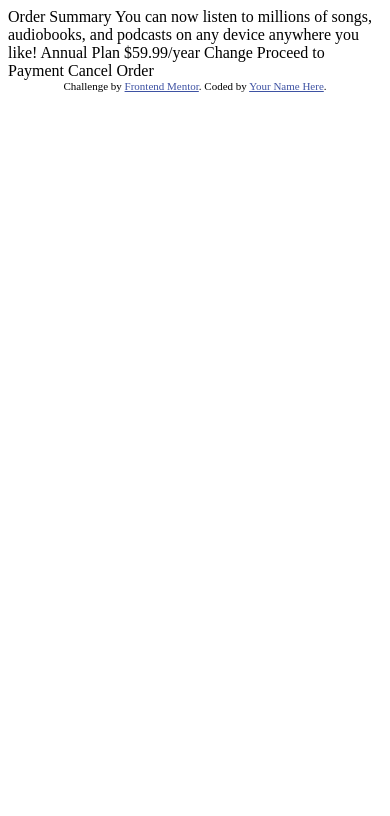
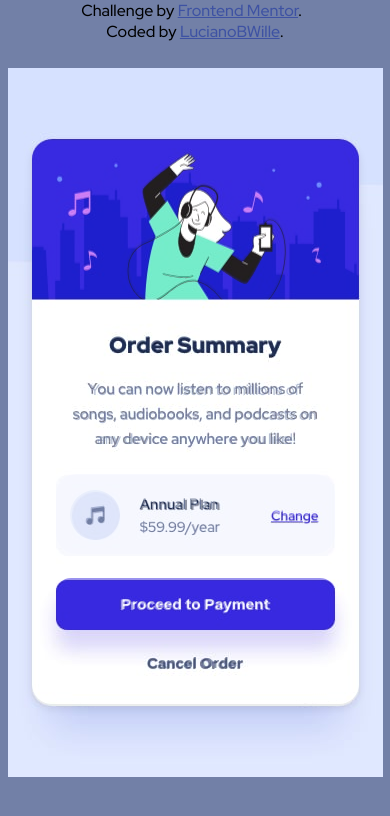
Before and after one commit to LucianoBWille/Order-summary-component-FrontendMentorChallenge, a plain HTML site: page index.html in a window 390 px wide. Drawn offline with Linux system fonts and the light colour scheme.

Commit message:
FEAT mobile finished

```diff
--- a/index.html
+++ b/index.html
@@ -1,37 +1,64 @@
 <!DOCTYPE html>
 <html lang="en">
   <head>
-  <meta charset="UTF-8">
-  <meta name="viewport" content="width=device-width, initial-scale=1.0"> <!-- displays site properly based on user's device -->
+    <meta charset="UTF-8" />
+    <meta name="viewport" content="width=device-width, initial-scale=1.0" />
+    <!-- displays site properly based on user's device -->
 
-  <link rel="icon" type="image/png" sizes="32x32" href="./images/favicon-32x32.png">
+    <link
+      rel="icon"
+      type="image/png"
+      sizes="32x32"
+      href="./images/favicon-32x32.png"
+    />
 
     <title>Frontend Mentor | Order summary card</title>
 
     <!-- Feel free to remove these styles or customise in your own stylesheet 👍 -->
-  <style>
-    .attribution { font-size: 11px; text-align: center; }
-    .attribution a { color: hsl(228, 45%, 44%); }
-  </style>
+    <link rel="preconnect" href="https://fonts.googleapis.com" />
+    <link rel="preconnect" href="https://fonts.gstatic.com" crossorigin />
+    <link
+      href="https://fonts.googleapis.com/css2?family=Red+Hat+Display:wght@500;700;900&display=swap"
+      rel="stylesheet"
+    />
+    <link rel="stylesheet" href="style.css" />
   </head>
   <body>
+    <section class="card">
+      <img src="./images/illustration-hero.svg" alt="" />
+      <div class="container">
+        <h2>Order Summary</h2>
+        <p>
+          You can now listen to millions of songs, audiobooks, and podcasts on
+          any device anywhere you like!
+        </p>
+        <div class="plan">
+          <img src="./images/icon-music.svg" alt="" />
+          <div class="price">
+            <p>Annual Plan</p>
+            <p>$59.99/year</p>
+          </div>
+          <a href="#">Change</a>
+        </div>
+        <button class="pay">Proceed to Payment</button>
+        <button class="cancel">Cancel Order</button>
+      </div>
+    </section>
 
-  Order Summary
-
-  You can now listen to millions of songs, audiobooks, and podcasts on any
-  device anywhere you like!
-
-  Annual Plan
-  $59.99/year
-
-  Change
-
-  Proceed to Payment
-  Cancel Order
-
-  <div class="attribution">
-    Challenge by <a href="https://www.frontendmentor.io?ref=challenge" target="_blank">Frontend Mentor</a>.
-    Coded by <a href="#">Your Name Here</a>.
-  </div>
+    <section class="attribution">
+      <!-- &#160; is the space code -->
+      <span>
+        Challenge by&#160;<a
+          href="https://www.frontendmentor.io?ref=challenge"
+          target="_blank"
+          >Frontend Mentor</a
+        >. &#160;
+      </span>
+      <span>
+        Coded by&#160;<a href="https://github.com/LucianoBWille" target="_blank"
+          >LucianoBWille</a
+        >.
+      </span>
+    </section>
   </body>
 </html>
--- /dev/null
+++ b/style.css
@@ -0,0 +1,205 @@
+* {
+  margin: 0;
+  padding: 0;
+  box-sizing: border-box;
+}
+
+:root {
+  /* primary */
+  --pale-blue: hsl(225, 100%, 94%);
+  --bright-blue: hsl(245, 75%, 52%);
+  /* neutral */
+  --very-pale-blue: hsl(225, 100%, 98%);
+  --desaturated-blue: hsl(224, 23%, 55%);
+  --dark-blue: hsl(223, 47%, 23%);
+}
+
+body {
+  width: 100vw;
+  height: 100vh;
+  background-image: url(./design/mobile-design.jpg);
+  /* background-image: url(./design/desktop-design.jpg); */
+  background-repeat: no-repeat;
+  background-position: center;
+  background-color: var(--desaturated-blue);
+  display:flex;
+  justify-content: center;
+  align-items: center;
+  font-family: 'Red Hat Display', sans-serif;
+}
+
+.attribution {
+  position: fixed;
+  top: 0;
+  right: 0;
+  width: 100%;
+  display: block;
+  text-align: center;
+  color: var(--white);
+  /* font-size: 11px; */
+}
+
+.attribution span{
+  display: block;
+}
+
+.attribution a {
+  color: hsl(228, 45%, 44%);
+}
+
+.card {
+  opacity: 0.5;
+  max-width: 327px;
+  /* height: 570px; */
+  background-color: var(--card-background);
+  border-radius: 20px;
+  box-shadow: 0px 4px 10px rgba(0, 0, 0, 0.2);
+  margin: 24px;
+  /* border: 1px solid #000; */
+}
+
+.container {
+  padding: 24px;
+  padding-bottom: 15px;
+  text-align: center;
+}
+
+.card img {
+  display: block;
+  width: 100%;
+  height: auto;
+  border-radius: 20px 20px 0 0;
+}
+
+.card .image:hover .overlay {
+  opacity: 0.7;
+}
+
+.card .container h2 {
+  margin-top: 6px;
+  font-size: 22px;
+  font-weight: 900;
+  color: var(--dark-blue);
+}
+
+.card p {
+  margin-top: 19px;
+  color: var(--soft-blue);
+  font-size: 15px;
+  line-height: 1.55rem;
+  font-weight: 500;
+  padding: 0 13px;
+  color: var(--desaturated-blue);
+}
+
+.card .container .plan {
+  margin-top: 22px;
+  display: flex;
+  height: 80px;
+  padding: 16px 16px 14px 14px;
+  background-color: var(--very-pale-blue);
+  /* border: 1px solid #000; */
+  border-radius: 20px;
+}
+
+.card .container .plan img {
+  height: 100%;
+  width: auto;
+}
+
+.card .container .plan .price {
+  text-align: left;
+  padding: 3px 20px;
+}
+
+.card .container .plan .price p {
+  margin: 0;
+  padding: 0;
+  font-size: 15px;
+  line-height: 1.4rem;
+}
+
+.card .container .plan .price p:nth-child(1){
+  color: var(--dark-blue);
+  font-weight: 500;
+}
+
+.card .container .plan .price p:nth-child(2){
+  color: var(--desaturated-blue);
+  font-weight: 500;
+  font-size: 14.6px;
+}
+
+.card .container .plan a{
+  height: 100%;
+  width: 100%;
+  text-align: right;
+  margin-top: 16px;
+  font-size: 13.5px;
+  font-weight: 500;
+  color: var(--bright-blue)
+}
+
+.card .container button {
+  width: 100%;
+  font-size: 15.3px;
+  font-weight: 700;
+  padding: 16px;
+  height: 52px;
+  margin-top: 24px;
+  border: none;
+}
+
+.card .container button.pay {
+  background-color: var(--bright-blue);
+  color: var(--very-pale-blue);
+  border-radius: 15px;
+}
+
+.card .container button.cancel {
+  color: var(--dark-blue);
+  margin-top: 7px;
+  font-weight: 700;
+  background-color: transparent;
+}
+
+@media (min-width: 480px) {
+  .card {
+    max-width: 352px;
+    /* min-height: 600px; */
+  }
+  .card h2 {
+    margin-top: 23px;
+  }
+  .card p {
+    margin-top: 18px;
+    font-size: 18px;
+    line-height: 1.6rem;
+  }
+  .card .priceDate {
+    margin-top: 22px;
+  }
+  .card .priceDate .price, .card .priceDate .date {
+    font-size: 17px;
+  }
+  .card .line {
+    margin-top: 24px;
+  }
+  .card .author p {
+    font-size: 16px;
+  }
+  .card .author p a {
+    letter-spacing: 0.2px;
+  }
+}
+
+@media screen and (min-width:500px) {
+  .attribution {
+    display: flex;
+    justify-content: center;
+    align-items: center;
+  }
+  .attribution span{
+    display: inline-block;
+  }
+}
```
Lines whose indentation alone changed are shown as unchanged.
